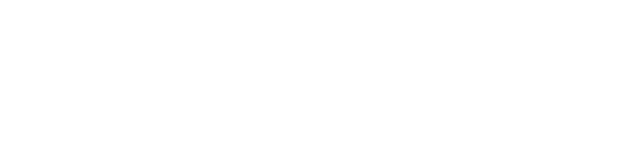
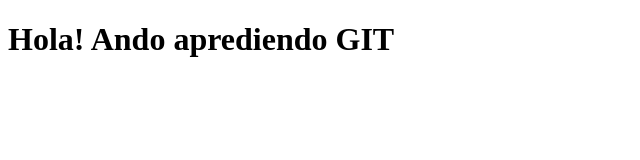
Before and after one commit to AndreaRodriguezDG/aprendiendo-Git, a plain HTML site: page index.html in a window 1280 px wide. Shown: the whole page, without its empty margins (0-640 px from the left). Drawn offline with Linux system fonts and the light colour scheme.

Commit message:
agregamos un h1

```diff
--- a/index.html
+++ b/index.html
@@ -7,6 +7,6 @@
     <title>Document</title>
 </head>
 <body>
-
+    <h1>Hola! Ando aprediendo GIT</h1>
 </body>
 </html>
```
